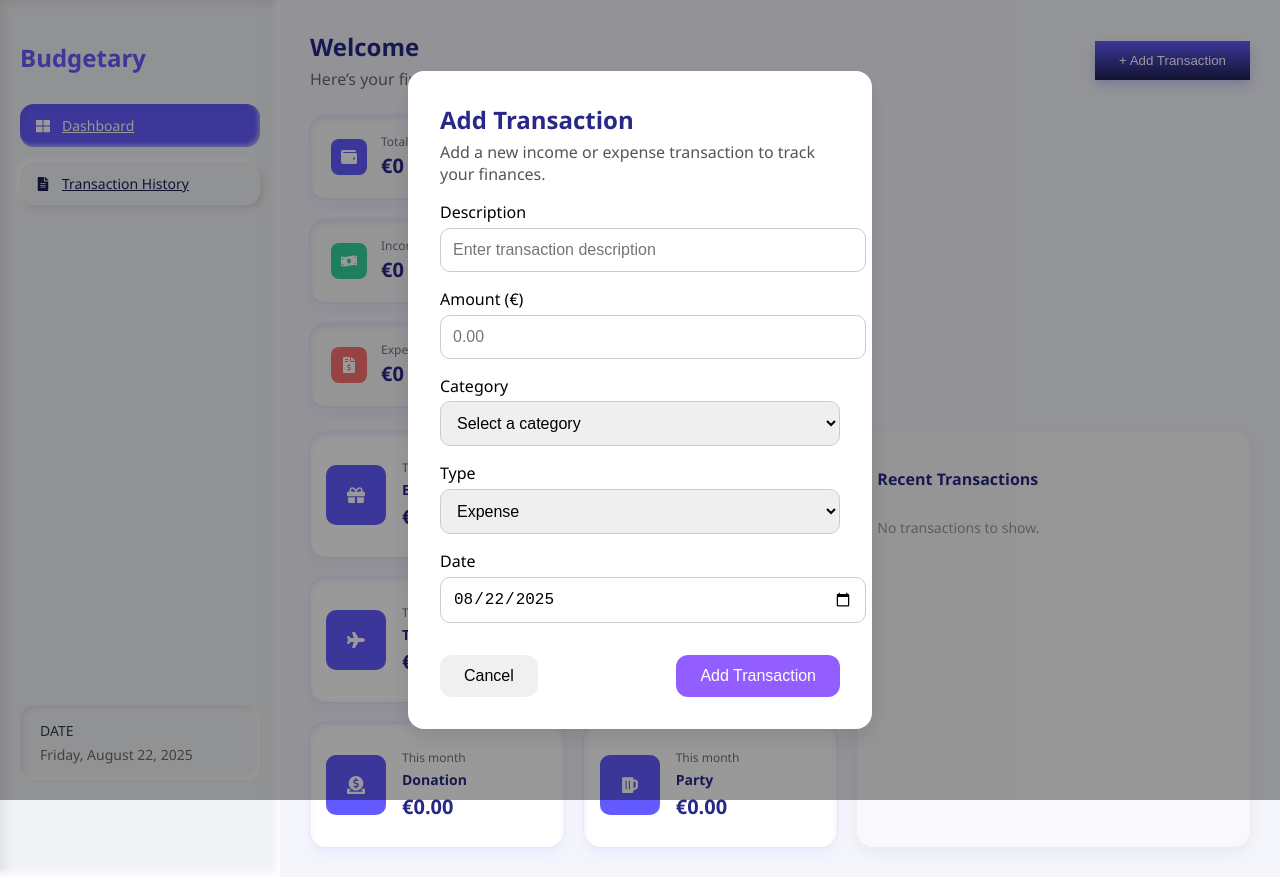
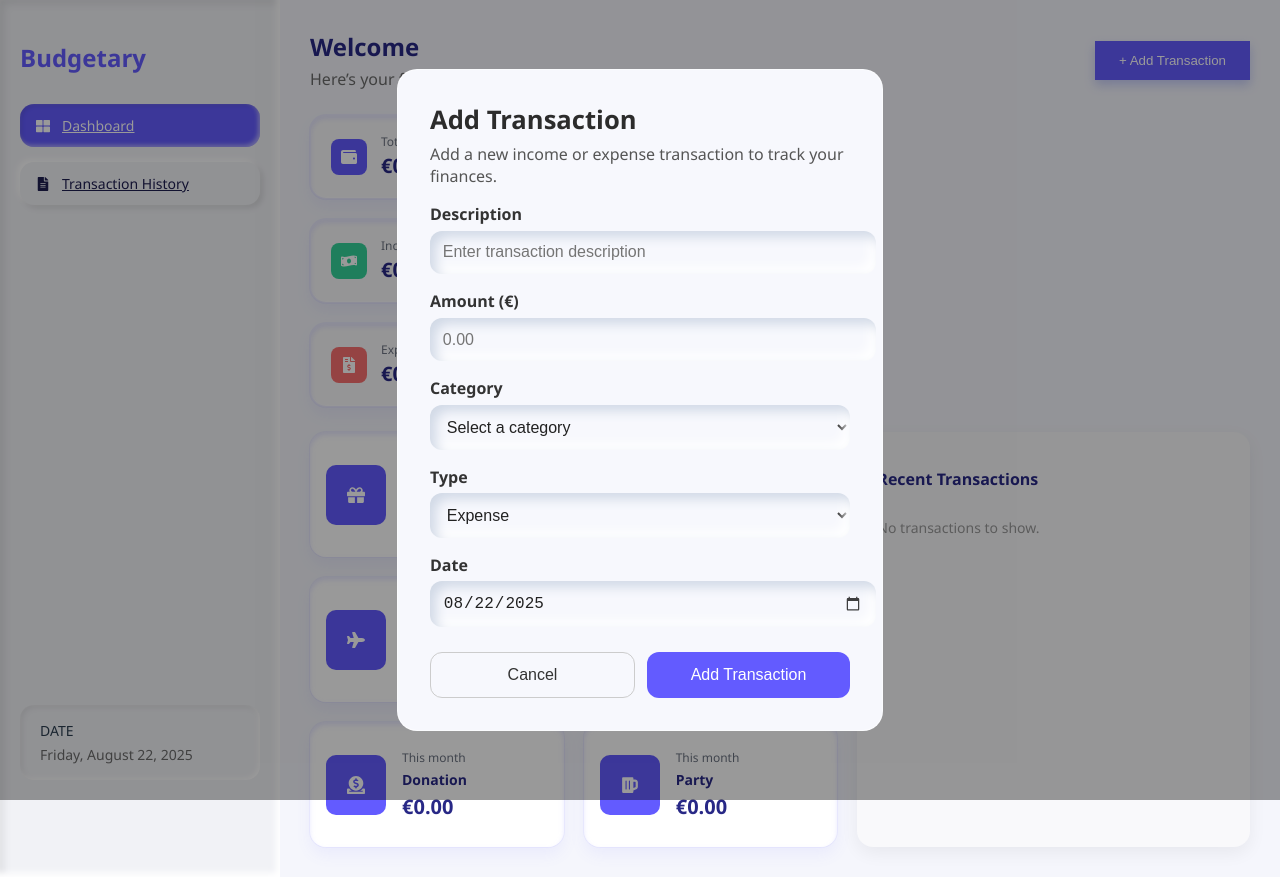
Before and after one commit to sardeshmukhrohit10/BudgetarySkeumorphic, a React (Create React App) app: page / in a window 1280 px wide. Both pictures are taken after a click on the button "+ Add Transaction". Built offline with nearby package versions, Linux system fonts and the light colour scheme.

Commit message:
Devlopment Complete

```diff
--- a/src/App.css
+++ b/src/App.css
@@ -23,7 +23,7 @@ body {
 }
 
 .add-transaction {
-  background: linear-gradient(to bottom, #635bff, #1e1e50);
+  background: #635bff;
   color: white;
   border: none;
   padding: 12px 24px;
--- a/src/components/AddTransactionModal.css
+++ b/src/components/AddTransactionModal.css
@@ -1,28 +1,27 @@
 .modal-overlay {
   position: fixed;
-  top: 0;
-  left: 0;
-  width: 100vw;
-  height: 100vh;
+  inset: 0;
   background: rgba(0, 0, 0, 0.4);
   display: flex;
   align-items: center;
   justify-content: center;
   z-index: 999;
+  padding: 16px;
 }
 
 .modal {
-  background: #fff;
-  border-radius: 16px;
+  background: #f7f8fd;
+  border-radius: 20px;
   padding: 2rem;
-  width: 400px;
-  max-width: 90%;
-  box-shadow: 0 10px 25px rgba(0, 0, 0, 0.1);
+  width: 420px;
+  max-width: 95%;
+  border: 1px solid rgba(255,255,255,0.6);
 }
 
 .modal h2 {
-  margin-top: 0;
-  font-size: 1.5rem;
+  margin: 0 0 6px 0;
+  font-size: 1.6rem;
+  color: #2c2c2c;
 }
 
 .modal p {
@@ -32,46 +31,86 @@
 
 .modal label {
   display: block;
-  margin: 1rem 0 0.3rem;
-  font-weight: 500;
+  margin: 1rem 0 0.35rem;
+  font-weight: 600;
+  color: #333;
 }
 
 .modal input,
 .modal select {
   width: 100%;
-  padding: 0.75rem;
-  border-radius: 10px;
-  border: 1px solid #ccc;
+  padding: 0.8rem;
+  border-radius: 12px;
+  border: none;
   outline: none;
   font-size: 1rem;
+  background: #f7f8fd;
+  color: #222;
+  box-shadow: inset 6px 6px 12px #d1d9e6, inset -6px -6px 12px #ffffff;
+  transition: box-shadow 0.2s ease, transform 0.1s ease;
+}
+
+.modal input:hover,
+.modal select:hover {
+  transform: translateY(-1px);
 }
 
 .modal input:focus,
 .modal select:focus {
-  border-color: #925eff;
-  box-shadow: 0 0 0 2px rgba(146, 94, 255, 0.2);
+  box-shadow:
+    inset 8px 8px 14px #d1d9e6,
+    inset -8px -8px 14px #ffffff,
+    0 0 0 2px rgba(99, 91, 255, 0.15);
 }
 
 .modal-buttons {
   display: flex;
   justify-content: space-between;
-  margin-top: 2rem;
+  gap: 12px;
+  margin-top: 1.6rem;
 }
 
-.cancel-btn,
+.cancel-btn {
+  flex: 1;
+  padding: 0.8rem 1.2rem;
+  font-size: 1rem;
+  border-radius: 12px;
+  border: 1px solid #ccc;
+  cursor: pointer;
+  color: #333;
+  background: #f7f8fd;
+  transition: box-shadow 0.2s ease, transform 0.1s ease;
+}
+
+.cancel-btn:hover {
+  box-shadow: 4px 4px 8px #d1d9e6, -4px -4px 8px #ffffff;
+  transform: translateY(-1px);
+}
+.cancel-btn:active {
+  box-shadow: inset 4px 4px 8px #d1d9e6, inset -4px -4px 8px #ffffff;
+  transform: translateY(0);
+}
+
 .submit-btn {
-  padding: 0.75rem 1.5rem;
+  flex: 1;
+  padding: 0.8rem 1.2rem;
   font-size: 1rem;
   border-radius: 12px;
   border: none;
   cursor: pointer;
+  color: #fff;
+  background: #635bff;
+  transition: box-shadow 0.2s ease, transform 0.1s ease, filter 0.15s ease;
+}
+.submit-btn:hover {
+  box-shadow: 4px 4px 8px #4e47cc, -4px -4px 8px #7d76ff;
+  transform: translateY(-1px);
+}
+.submit-btn:active {
+  box-shadow: inset 4px 4px 8px #4e47cc, inset -4px -4px 8px #7d76ff;
+  transform: translateY(0);
 }
 
-.cancel-btn {
-  background: #f0f0f0;
+.modal input[type="date"]::-webkit-calendar-picker-indicator {
+  filter: opacity(0.75);
 }
-
-.submit-btn {
-  background: #925eff;
-  color: #fff;
-}
--- a/src/components/AddTransactionModal.jsx
+++ b/src/components/AddTransactionModal.jsx
@@ -8,14 +8,14 @@ function AddTransactionModal({ onClose, onSubmit, initialData }) {
   const [type, setType] = useState("Expense");
   const [date, setDate] = useState(new Date().toISOString().split("T")[0]);
 
-  // Pre-fill form if editing an existing transaction
+  // Pre-fill when editing
   useEffect(() => {
     if (initialData) {
-      setDescription(initialData.description);
-      setAmount(initialData.amount);
-      setCategory(initialData.category);
-      setType(initialData.type);
-      setDate(initialData.date);
+      setDescription(initialData.description ?? "");
+      setAmount(String(initialData.amount ?? ""));
+      setCategory(initialData.category ?? "");
+      setType(initialData.type ?? "Expense");
+      setDate(initialData.date ?? new Date().toISOString().split("T")[0]);
     }
   }, [initialData]);
 
@@ -23,27 +23,32 @@ function AddTransactionModal({ onClose, onSubmit, initialData }) {
     e.preventDefault();
 
     const newTransaction = {
-      id: initialData?.id || Date.now(), // Keep original id if editing
+      id: initialData?.id || Date.now(),
       description,
       amount: parseFloat(amount),
       category,
       type,
       date,
-      time: initialData?.time || new Date().toLocaleTimeString([], { hour: '2-digit', minute: '2-digit' })
+      time:
+        initialData?.time ||
+        new Date().toLocaleTimeString([], { hour: "2-digit", minute: "2-digit" }),
     };
 
-    if (typeof onSubmit === "function") {
-      onSubmit(newTransaction);
-    }
-
+    if (typeof onSubmit === "function") onSubmit(newTransaction);
     onClose();
   };
+
+  const isEdit = Boolean(initialData);
 
   return (
     <div className="modal-overlay">
       <div className="modal">
-        <h2>{initialData ? "Edit Transaction" : "Add Transaction"}</h2>
-        <p>{initialData ? "Edit your transaction details" : "Add a new income or expense transaction to track your finances."}</p>
+        <h2>{isEdit ? "Edit Transaction" : "Add Transaction"}</h2>
+        <p>
+          {isEdit
+            ? "Edit your transaction details."
+            : "Add a new income or expense transaction to track your finances."}
+        </p>
 
         <form onSubmit={handleSubmit}>
           <label>Description</label>
@@ -66,7 +71,11 @@ function AddTransactionModal({ onClose, onSubmit, initialData }) {
           />
 
           <label>Category</label>
-          <select value={category} onChange={(e) => setCategory(e.target.value)} required>
+          <select
+            value={category}
+            onChange={(e) => setCategory(e.target.value)}
+            required
+          >
             <option value="">Select a category</option>
             <option>Food & Groceries</option>
             <option>Health Insurance</option>
@@ -80,7 +89,11 @@ function AddTransactionModal({ onClose, onSubmit, initialData }) {
           </select>
 
           <label>Type</label>
-          <select value={type} onChange={(e) => setType(e.target.value)} required>
+          <select
+            value={type}
+            onChange={(e) => setType(e.target.value)}
+            required
+          >
             <option>Expense</option>
             <option>Income</option>
           </select>
@@ -98,7 +111,7 @@ function AddTransactionModal({ onClose, onSubmit, initialData }) {
               Cancel
             </button>
             <button type="submit" className="submit-btn">
-              {initialData ? "Update Transaction" : "Add Transaction"}
+              {isEdit ? "Update Transaction" : "Add Transaction"}
             </button>
           </div>
         </form>
```
